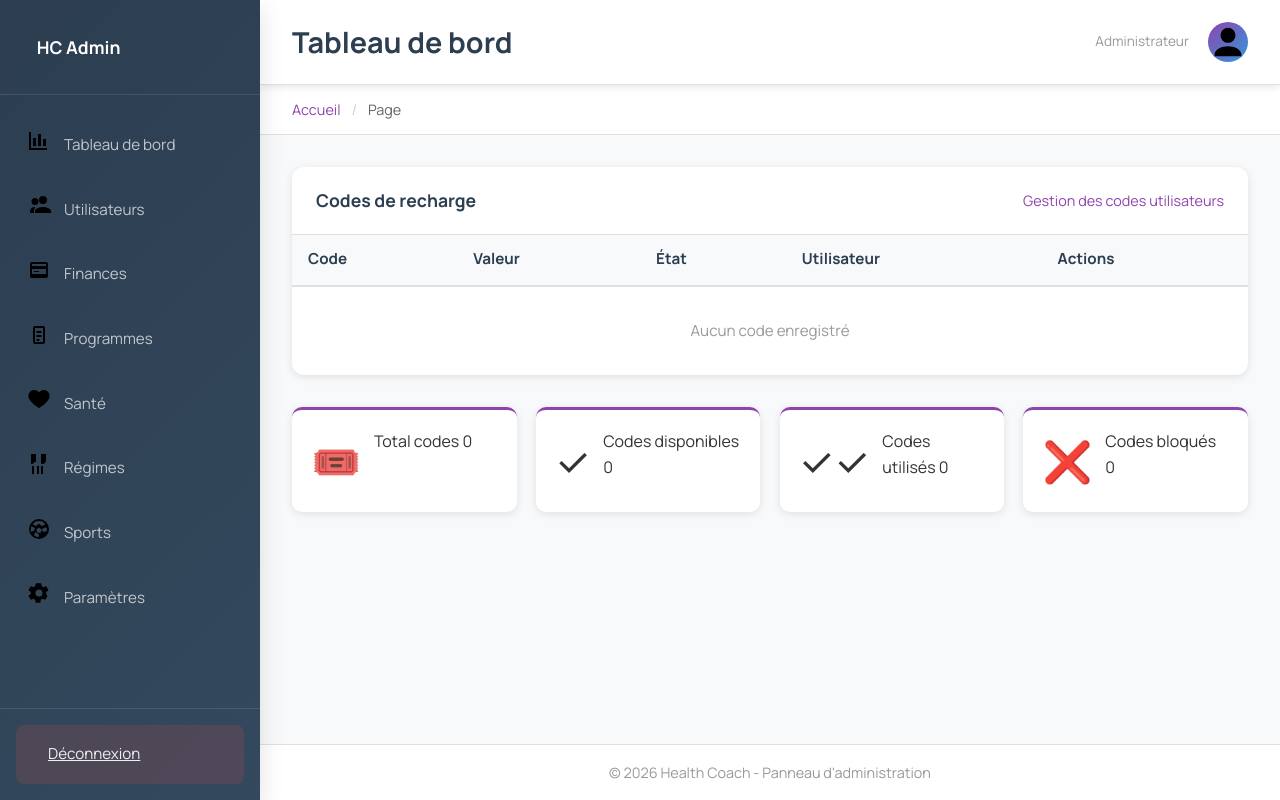
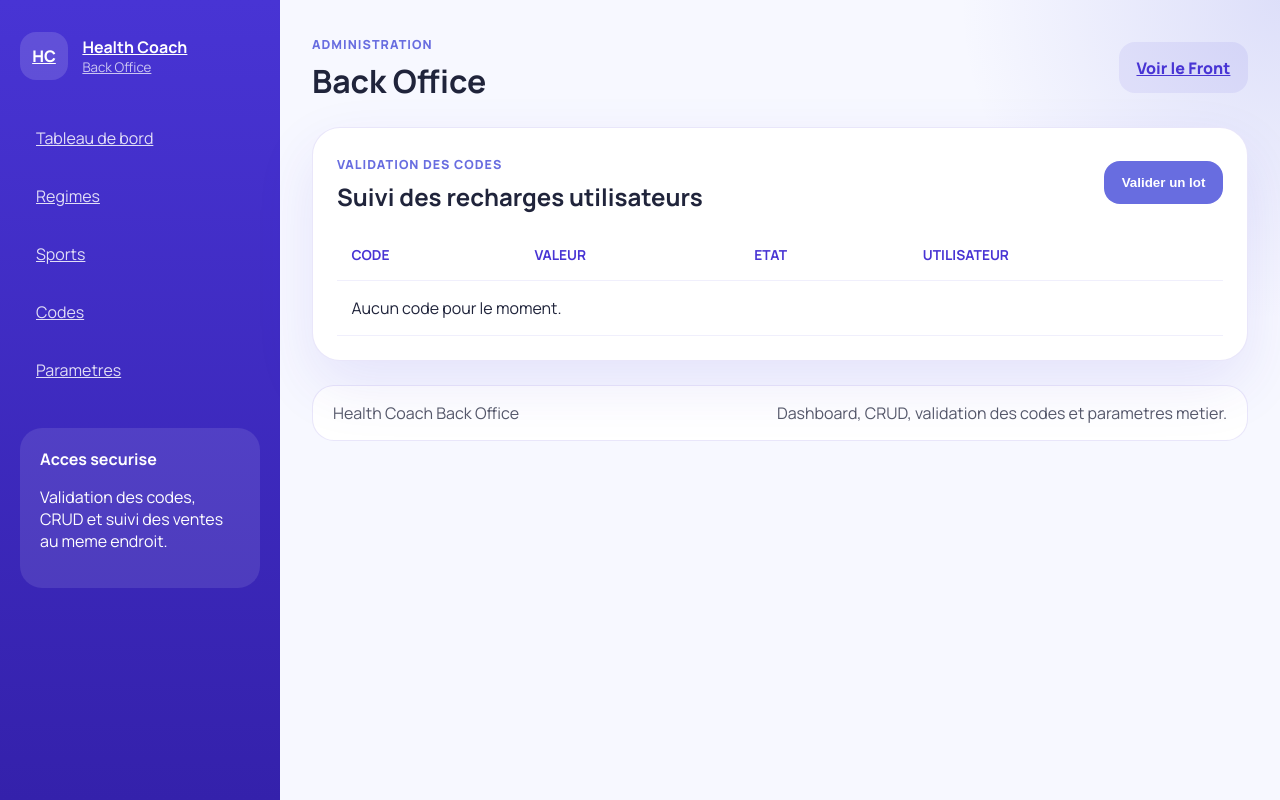
Before and after one commit to Azoe007/comeJaimeITU, a CodeIgniter 4 app: the page made by app/Views/admin/codes.php in a window 1280 px wide. Run offline with PHP 8.4 and a stand-in for CodeIgniter, Linux system fonts and the light colour scheme; the template is opened without the code that fills it, so the values that code supplies are empty; some libraries are stand-ins or nearby versions.

Commit message:
Harmonisation design pages admin: finances, programmes, health - classes CSS cohérentes

```diff
--- a/app/Views/admin/codes.php
+++ b/app/Views/admin/codes.php
@@ -1,38 +1,37 @@
-<?= $this->extend('layouts/admin') ?>
+<?= $this->extend('layouts/back') ?>
 <?= $this->section('content') ?>
 
-<div class="admin-page">
-    <!-- Tableau des codes -->
-    <div class="table-container">
-        <div class="table-header">
-            <h3>Codes de recharge</h3>
-            <span class="view-all-link">Gestion des codes utilisateurs</span>
+<section class="admin-section">
+    <div class="admin-card" data-reveal="up">
+        <div class="section-head">
+            <div>
+                <span class="admin-kicker">Validation des codes</span>
+                <h2>Suivi des recharges utilisateurs</h2>
+            </div>
+            <button class="admin-btn">Valider un lot</button>
         </div>
-        <div class="table-responsive">
+
+        <div class="table-wrap">
             <table class="admin-table">
                 <thead>
                     <tr>
                         <th>Code</th>
                         <th>Valeur</th>
-                        <th>État</th>
+                        <th>Etat</th>
                         <th>Utilisateur</th>
-                        <th>Actions</th>
                     </tr>
                 </thead>
                 <tbody>
                     <?php foreach (($codes ?? []) as $c): ?>
                         <?php
-                            $statusClass = 'badge-success';
-                            $statusLabel = '✓ Disponible';
-                            $statusIcon = '🟢';
+                            $statusClass = 'status-ok';
+                            $statusLabel = 'Disponible';
                             if ((int) $c['id_statut_code'] === 2) {
-                                $statusClass = 'badge-warning';
-                                $statusLabel = '⚠️ Utilisé';
-                                $statusIcon = '🟡';
+                                $statusClass = 'status-warn';
+                                $statusLabel = 'Utilise';
                             } elseif ((int) $c['id_statut_code'] === 3) {
-                                $statusClass = 'badge-danger';
-                                $statusLabel = '❌ Bloqué';
-                                $statusIcon = '🔴';
+                                $statusClass = 'status-danger';
+                                $statusLabel = 'Bloque';
                             }
                             $userLabel = trim(($c['prenom'] ?? '') . ' ' . ($c['nom'] ?? ''));
                             if ($userLabel === '') {
@@ -40,66 +39,21 @@
                             }
                         ?>
                         <tr>
-                            <td>
-                                <code style="background: var(--admin-light); padding: 0.2rem 0.6rem; border-radius: 4px; font-size: 0.9rem;">
-                                    <?= esc($c['code']) ?>
-                                </code>
-                            </td>
-                            <td><strong><?= number_format((float) $c['valeur_en_ar'], 0, ',', ' ') ?> Ar</strong></td>
-                            <td><span class="badge <?= $statusClass ?>"><?= $statusLabel ?></span></td>
+                            <td><code><?= esc($c['code']) ?></code></td>
+                            <td><?= number_format((float) $c['valeur_en_ar'], 0, ',', ' ') ?> Ar</td>
+                            <td><span class="status-pill <?= $statusClass ?>"><?= $statusLabel ?></span></td>
                             <td><?= esc($userLabel) ?></td>
-                            <td>
-                                <?php if ((int) $c['id_statut_code'] === 1): ?>
-                                    <a href="#" class="btn-small btn-view">📋 Voir</a>
-                                <?php else: ?>
-                                    <small style="color: #999;">Traité</small>
-                                <?php endif; ?>
-                            </td>
                         </tr>
                     <?php endforeach; ?>
                     <?php if (empty($codes ?? [])): ?>
                         <tr>
-                            <td colspan="5" style="text-align: center; color: #999; padding: 2rem;">
-                                Aucun code enregistré
-                            </td>
+                            <td colspan="4">Aucun code pour le moment.</td>
                         </tr>
                     <?php endif; ?>
                 </tbody>
             </table>
         </div>
     </div>
-
-    <!-- Statistiques codes -->
-    <section class="stats-grid-mini" style="margin-top: 2rem;">
-        <div class="stat-mini-card">
-            <div class="stat-icon">🎟️</div>
-            <div class="stat-content">
-                <span class="label">Total codes</span>
-                <span class="value"><?= count($codes ?? []) ?></span>
-            </div>
-        </div>
-        <div class="stat-mini-card">
-            <div class="stat-icon">✓</div>
-            <div class="stat-content">
-                <span class="label">Codes disponibles</span>
-                <span class="value"><?= count(array_filter($codes ?? [], fn($c) => (int) $c['id_statut_code'] === 1)) ?></span>
-            </div>
-        </div>
-        <div class="stat-mini-card">
-            <div class="stat-icon">✓✓</div>
-            <div class="stat-content">
-                <span class="label">Codes utilisés</span>
-                <span class="value"><?= count(array_filter($codes ?? [], fn($c) => (int) $c['id_statut_code'] === 2)) ?></span>
-            </div>
-        </div>
-        <div class="stat-mini-card">
-            <div class="stat-icon">❌</div>
-            <div class="stat-content">
-                <span class="label">Codes bloqués</span>
-                <span class="value"><?= count(array_filter($codes ?? [], fn($c) => (int) $c['id_statut_code'] === 3)) ?></span>
-            </div>
-        </div>
-    </section>
-</div>
+</section>
 
 <?= $this->endSection() ?>
--- a/app/Views/layouts/admin.php
+++ b/app/Views/layouts/admin.php
@@ -8,7 +8,6 @@
     <link rel="preconnect" href="https://fonts.gstatic.com" crossorigin>
     <link href="https://fonts.googleapis.com/css2?family=Manrope:wght@400;500;700;800&display=swap" rel="stylesheet">
     <link rel="stylesheet" href="<?= base_url('assets/css/admin-dashboard.css') ?>">
-    <link rel="stylesheet" href="<?= base_url('assets/css/admin-forms.css') ?>">
 </head>
 <body class="admin-layout">
     <!-- Sidebar -->
```
Also changed, not shown: app/Views/admin/finances.php (+10 -8 lines), app/Views/admin/health.php (+9 -8 lines), app/Views/admin/programmes.php (+10 -8 lines), app/Views/admin/settings.php (+24 -63 lines), public/assets/css/admin-forms.css (deleted).
